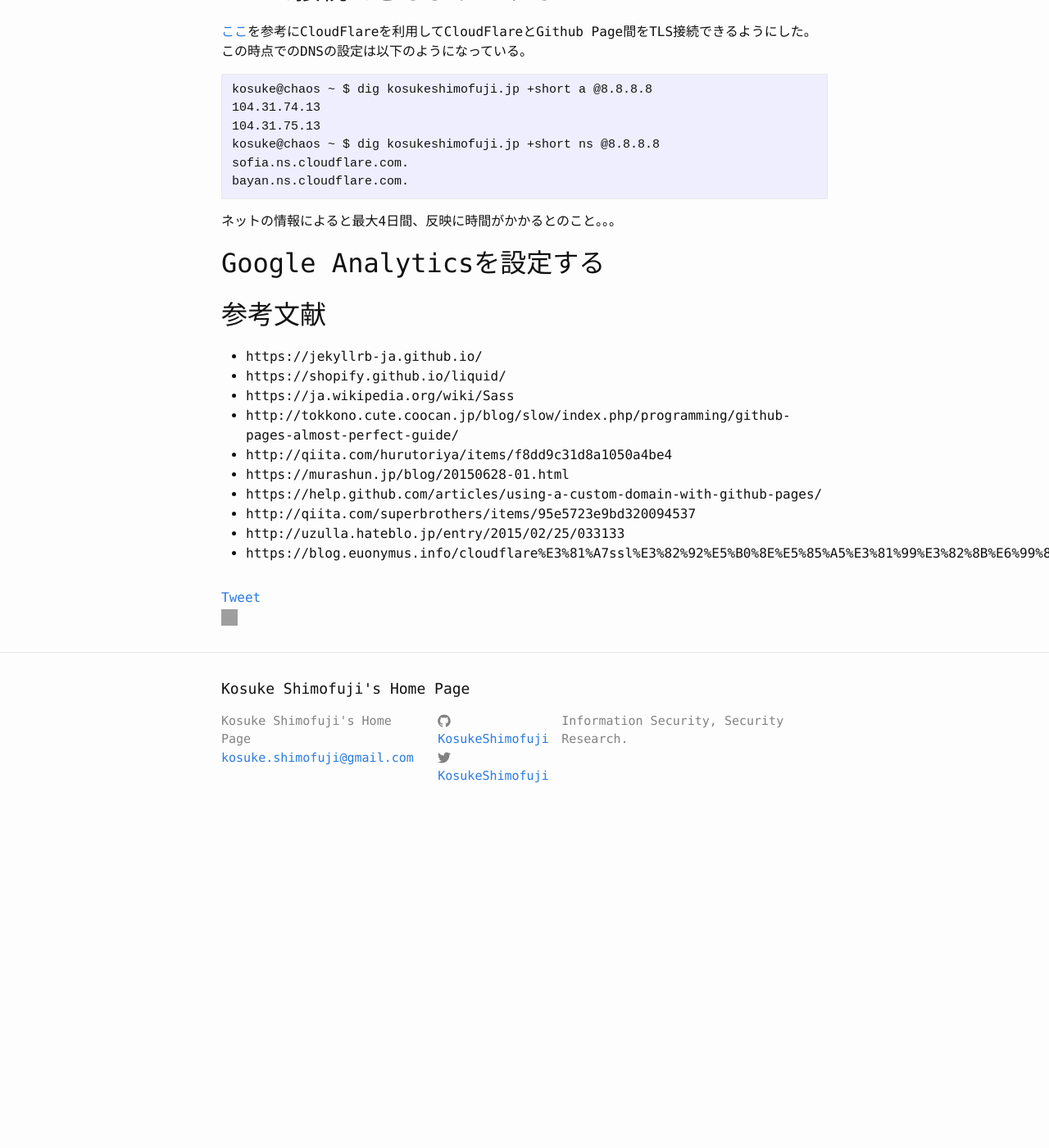
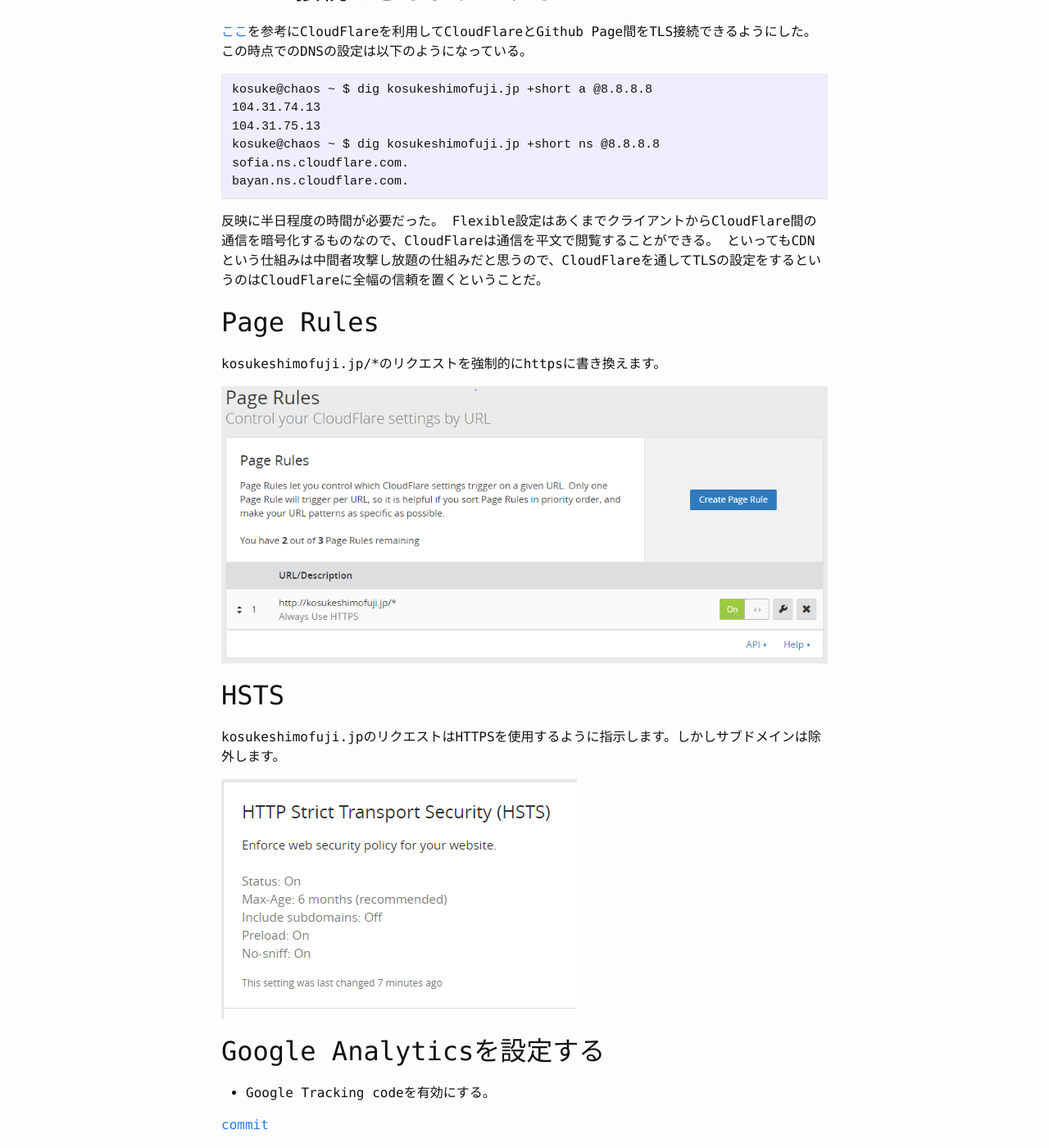
Before and after one commit to KosukeShimofuji/KosukeShimofuji.github.io, a Jekyll site: the page built from _posts/2016-07-01-hello-jekyll.markdown, in a window 1280 px wide and 1400 px high, scrolled down 2968 px. Shown: the whole window at 82% size. Built offline with Jekyll 4.4.1, drawn with Linux system fonts in a browser that asks for light colours; a script that is not in the unit is left out; comment, search, counter and statistics services are not loaded; before the commit the page ends 3986 px from its top, so only the background shows below that; some of the changed text lies outside the part shown; grey boxes are pictures that could not be loaded.

Commit message:
update hello jekyll post

````diff
--- a/_posts/2016-07-01-hello-jekyll.markdown
+++ b/_posts/2016-07-01-hello-jekyll.markdown
@@ -137,11 +137,39 @@
 bayan.ns.cloudflare.com.
 ```
 
-ネットの情報によると最大4日間、反映に時間がかかるとのこと。。。
+反映に半日程度の時間が必要だった。
+Flexible設定はあくまでクライアントからCloudFlare間の通信を暗号化するものなので、CloudFlareは通信を平文で閲覧することができる。
+といってもCDNという仕組みは中間者攻撃し放題の仕組みだと思うので、CloudFlareを通してTLSの設定をするというのはCloudFlareに全幅の信頼を置くということだ。
+
+## Page Rules
+
+kosukeshimofuji.jp/*のリクエストを強制的にhttpsに書き換えます。
+
+![page_rule]({{site.baseurl}}/images/2016/07/01/page_rule.png)
+
+## HSTS
+
+kosukeshimofuji.jpのリクエストはHTTPSを使用するように指示します。しかしサブドメインは除外します。
+
+![HSTSk]({{site.baseurl}}/images/2016/07/01/HSTS.png)
 
 ## Google Analyticsを設定する
 
+ * Google Tracking codeを有効にする。
 
+[commit](https://github.com/KosukeShimofuji/KosukeShimofuji.github.io/commit/7c816507c7262694619b8c23cbec0e8ce177f590)
+
+[Google Tag Assisant](https://get.google.com/tagassistant/?utm_source=google.com&utm_medium=notif_referral&utm_campaign=TRAFFIC_ANALYSIS_RECOMMENDATION)を使ってTracking Codeが正常に動作するかを確認する。
+
+ * Google Search Consoleに登録する。
+
+[commit](https://github.com/KosukeShimofuji/KosukeShimofuji.github.io/commit/41bfa05cf7d294b1d947895dfa48ab3cd8a9b5e0)
+
+## Disqusを使用する
+
+[Disqus](https://disqus.com/)に登録してタグを埋め込む。
+
+[commit](https://github.com/KosukeShimofuji/KosukeShimofuji.github.io/commit/64012602a2fc0fc86a6e5cddf867ca624cf74eac)
 
 ## 参考文献
 
@@ -155,3 +183,4 @@
  * http://qiita.com/superbrothers/items/95e5723e9bd320094537
  * http://uzulla.hateblo.jp/entry/2015/02/25/033133
  * https://blog.euonymus.info/cloudflare%E3%81%A7ssl%E3%82%92%E5%B0%8E%E5%85%A5%E3%81%99%E3%82%8B%E6%99%82%E3%81%AE%E6%B3%A8%E6%84%8F/
+ * https://teamtreehouse.com/library/build-a-blog-with-jekyll-and-github-pages/building-and-customizing-the-blog/comment-threads
````
Also changed, not shown: images/2016/07/01/HSTS.png (added), images/2016/07/01/page_rule.png (added).
